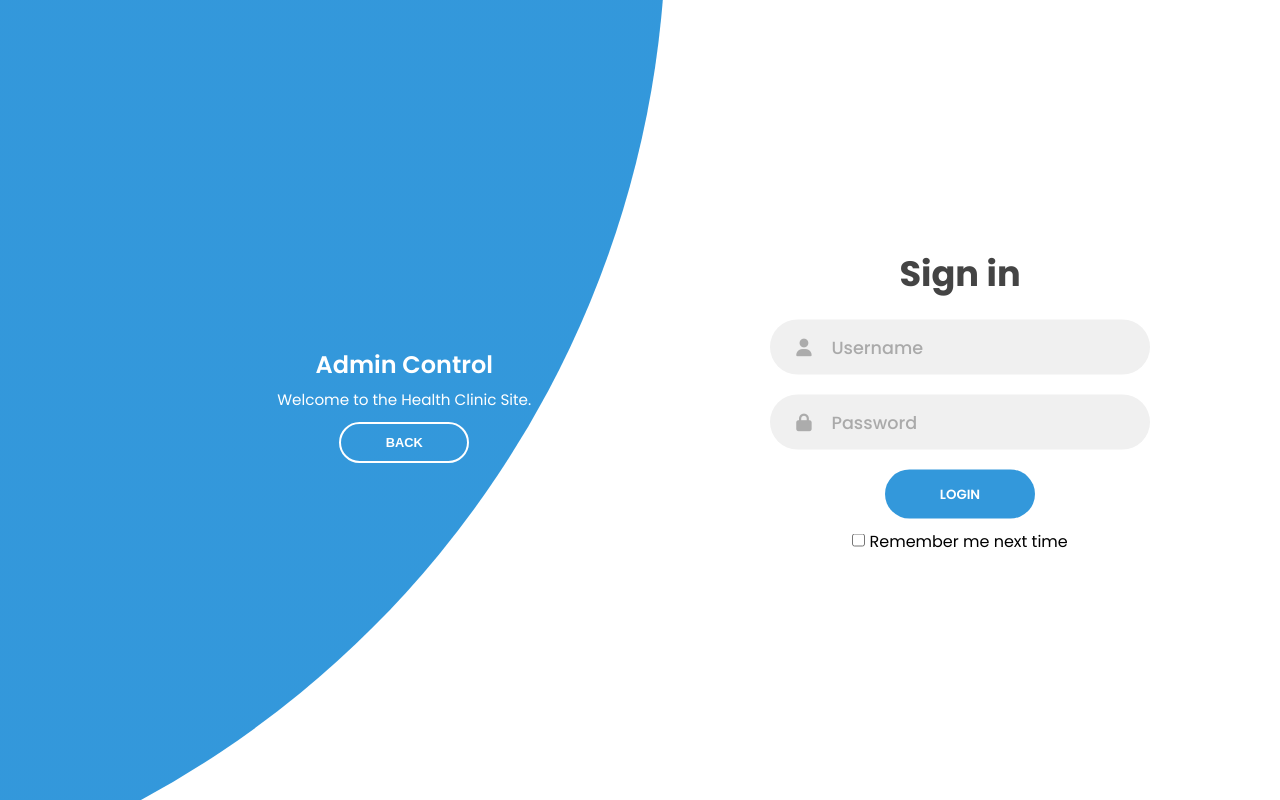
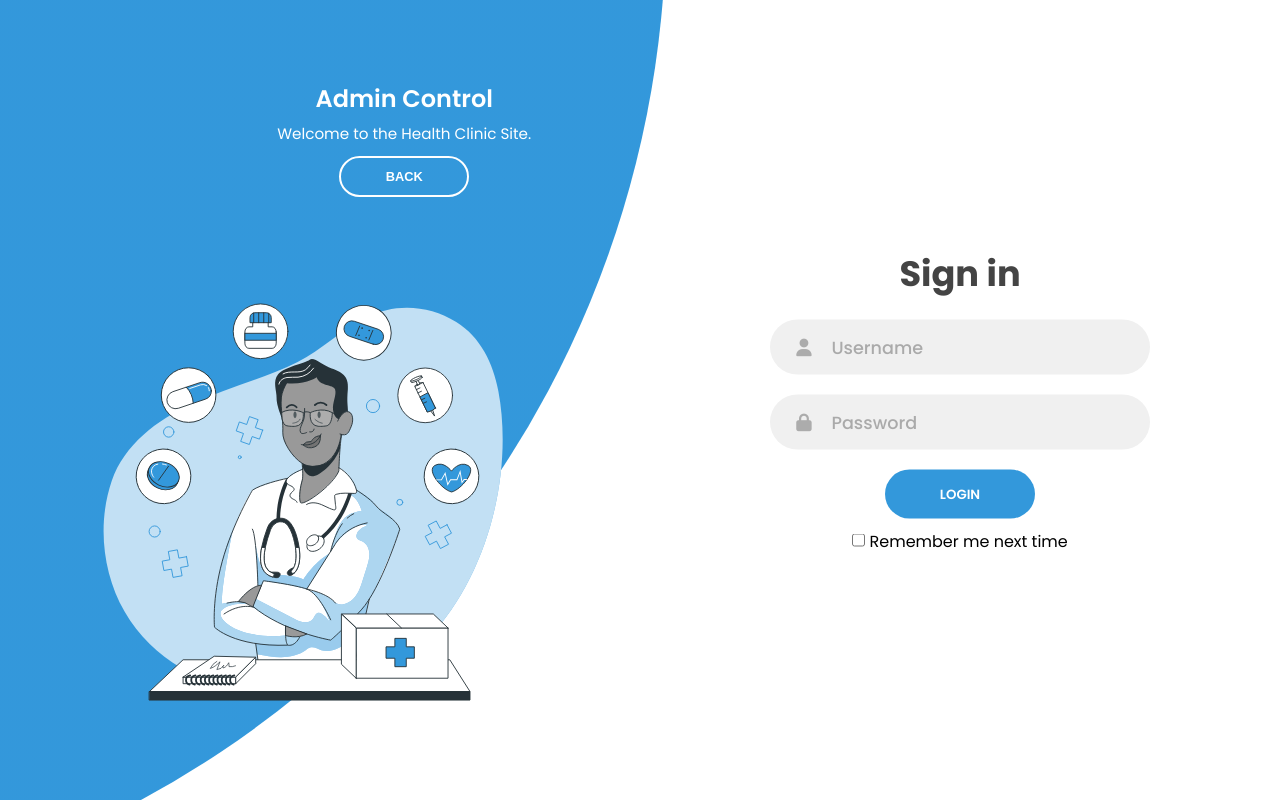
Before and after one commit to letuss004/WebDevFinalProject, a PHP site: page /login_view.php in a window 1280 px wide. Run offline with PHP 8.4, Linux system fonts and the light colour scheme; some libraries are stand-ins or nearby versions.

Commit message:
commit -m "update files"

```diff
--- a/view/login_view.php
+++ b/view/login_view.php
@@ -54,7 +54,7 @@
                 Back
             </button>
         </div>
-<!--                <img src="asset/images/medicine_bro.svg" class="image" alt=""/>-->
+                <img src="asset/image/medicine_bro.svg" class="image" alt=""/>
     </div>
 </div>
 <!--<script src="https://www.gstatic.com/firebasejs/8.6.1/firebase-analytics.js"></script>-->
```
